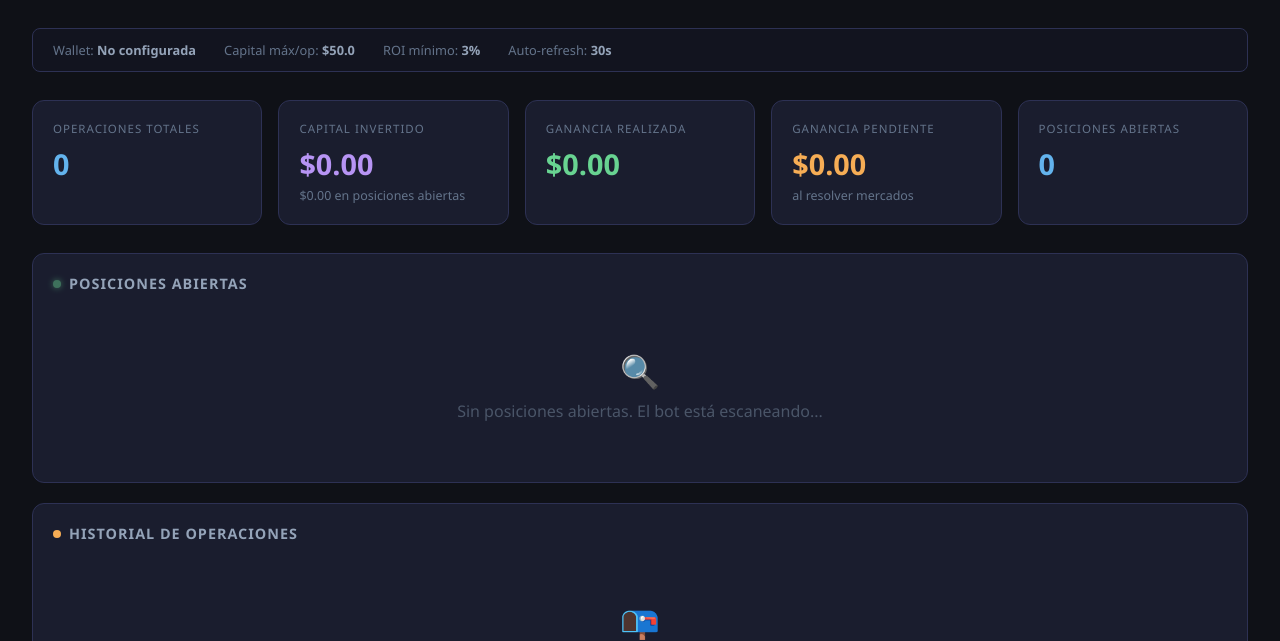
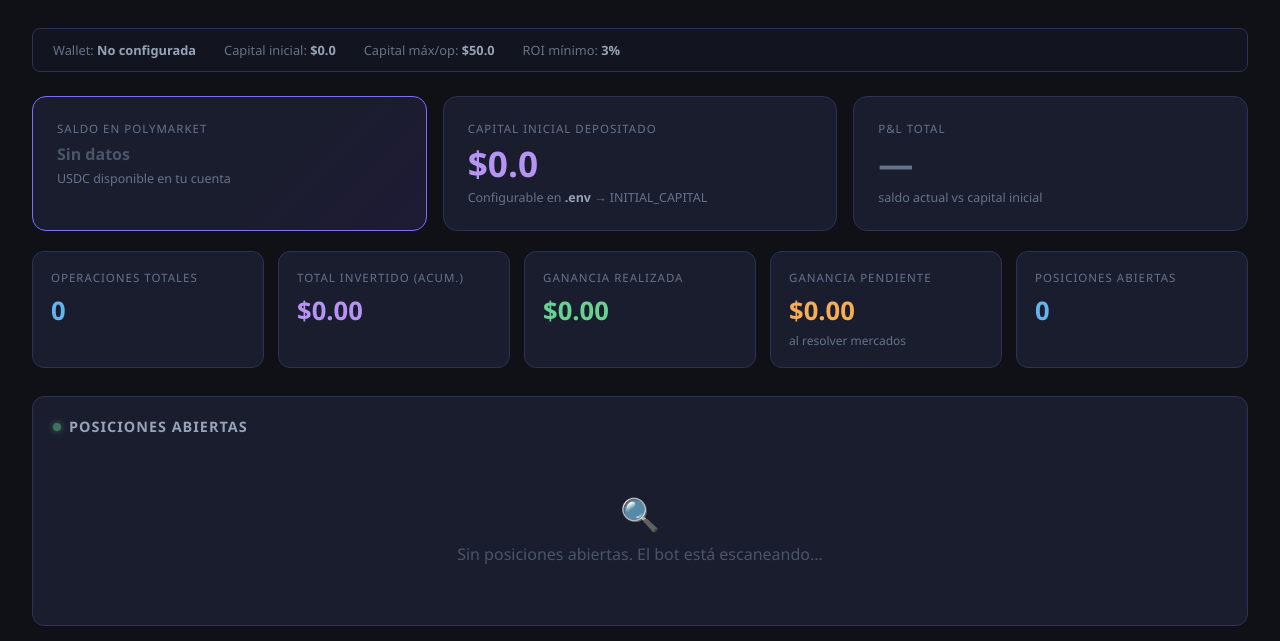
Before and after one commit to arielnardon86/poly_bot, a Flask app: page / in a window 1280 px wide. Shown: the part 61-702 px from the top of the page. Run offline with Flask 3, Linux system fonts and the light colour scheme; the visitor is signed in with stand-in values (Sample User, id 1); data that the repository does not hold is empty.

Commit message:
Add live balance and initial capital to dashboard
- /api/balance endpoint con saldo real de USDC desde Polymarket
- P&L total calculado como saldo actual vs capital inicial
- Hero cards con saldo, capital inicial y rendimiento
- INITIAL_CAPITAL configurable desde .env

Co-Authored-By: Claude Sonnet 4.6 <noreply@anthropic.com>

```diff
--- a/config/settings.py
+++ b/config/settings.py
@@ -21,7 +21,8 @@ GAMMA_URL = "https://gamma-api.polymarket.com"
 DATA_URL = "https://data-api.polymarket.com"
 
 # --- Parámetros del bot ---
-MAX_POSITION_SIZE = float(os.getenv("MAX_POSITION_SIZE", 50))   # USDC máx por operación
+MAX_POSITION_SIZE = float(os.getenv("MAX_POSITION_SIZE", 50))
+INITIAL_CAPITAL = float(os.getenv("INITIAL_CAPITAL", 0))   # USDC máx por operación
 MIN_ROI = float(os.getenv("MIN_ROI", 0.03))                      # 3% ROI mínimo
 DRY_RUN = os.getenv("DRY_RUN", "True").lower() == "true"
 
--- a/dashboard/app.py
+++ b/dashboard/app.py
@@ -3,11 +3,10 @@ Dashboard web del bot de arbitraje — con login protegido.
 
 Uso:
     python dashboard/app.py
-    Luego abre: http://localhost:5000
+    Luego abre: http://localhost:5001
 
-Acceso remoto desde celular (requiere ngrok instalado):
-    ngrok http 5000
-    Usa la URL https://xxxx.ngrok-free.app desde cualquier dispositivo
+Acceso remoto desde celular:
+    ngrok http 5001
 """
 import sys
 import os
@@ -34,6 +33,23 @@ def load_portfolio() -> dict:
         with open(PORTFOLIO_FILE, "r") as f:
             return json.load(f)
     return {"positions": [], "closed": [], "stats": {"total_invested": 0, "total_profit": 0, "trades": 0}}
+
+
+def get_live_balance() -> dict:
+    """Consulta el saldo real de USDC en Polymarket."""
+    try:
+        from src.client import build_client
+        from py_clob_client.clob_types import AssetType, BalanceAllowanceParams
+        client = build_client(authenticated=True)
+        raw = client.get_balance_allowance(
+            params=BalanceAllowanceParams(asset_type=AssetType.COLLATERAL)
+        )
+        # USDC tiene 6 decimales en Polygon
+        raw_balance = int(raw.get("balance", 0))
+        usdc = raw_balance / 1_000_000 if raw_balance > 1000 else raw_balance
+        return {"usdc": round(usdc, 2), "error": None}
+    except Exception as e:
+        return {"usdc": None, "error": str(e)}
 
 
 def login_required(f):
@@ -72,7 +88,35 @@ def index():
         wallet=settings.WALLET_ADDRESS or "No configurada",
         max_position=settings.MAX_POSITION_SIZE,
         min_roi=settings.MIN_ROI * 100,
+        initial_capital=settings.INITIAL_CAPITAL,
     )
+
+
+@app.route("/api/balance")
+@login_required
+def api_balance():
+    balance = get_live_balance()
+    initial = settings.INITIAL_CAPITAL
+    usdc = balance["usdc"]
+
+    pnl = None
+    pnl_pct = None
+    if usdc is not None and initial > 0:
+        # Saldo actual + ganancias pendientes (acciones abiertas)
+        data = load_portfolio()
+        positions = data.get("positions", [])
+        pending = sum(p.get("expected_profit", 0) for p in positions if p.get("status") == "open")
+        total_value = usdc + pending
+        pnl = round(total_value - initial, 2)
+        pnl_pct = round((pnl / initial) * 100, 2) if initial > 0 else 0
+
+    return jsonify({
+        "usdc_balance": usdc,
+        "initial_capital": initial,
+        "pnl": pnl,
+        "pnl_pct": pnl_pct,
+        "error": balance["error"],
+    })
 
 
 @app.route("/api/portfolio")
--- a/dashboard/templates/index.html
+++ b/dashboard/templates/index.html
@@ -8,7 +8,6 @@
     * { box-sizing: border-box; margin: 0; padding: 0; }
     body { font-family: 'Segoe UI', system-ui, sans-serif; background: #0f1117; color: #e2e8f0; min-height: 100vh; }
 
-    /* HEADER */
     header { background: #1a1d2e; border-bottom: 1px solid #2d3154; padding: 16px 32px; display: flex; align-items: center; justify-content: space-between; }
     header h1 { font-size: 1.3rem; font-weight: 700; color: #7c6fff; letter-spacing: 0.5px; }
     .mode-badge { padding: 4px 12px; border-radius: 20px; font-size: 0.75rem; font-weight: 700; letter-spacing: 1px; }
@@ -16,26 +15,38 @@
     .mode-live { background: #1a2e1a; color: #68d391; border: 1px solid #68d391; }
     .last-updated { font-size: 0.75rem; color: #64748b; }
 
-    /* LAYOUT */
     main { padding: 28px 32px; max-width: 1300px; margin: 0 auto; }
 
+    /* BALANCE HERO */
+    .balance-hero { display: grid; grid-template-columns: repeat(auto-fit, minmax(220px, 1fr)); gap: 16px; margin-bottom: 20px; }
+    .hero-card { background: #1a1d2e; border: 1px solid #2d3154; border-radius: 14px; padding: 24px; position: relative; overflow: hidden; }
+    .hero-card.highlight { border-color: #7c6fff; background: linear-gradient(135deg, #1a1d2e 60%, #1e1a35); }
+    .hero-card .label { font-size: 0.72rem; text-transform: uppercase; letter-spacing: 1px; color: #64748b; margin-bottom: 10px; }
+    .hero-card .value { font-size: 2.2rem; font-weight: 800; line-height: 1; }
+    .hero-card .sub   { font-size: 0.78rem; color: #64748b; margin-top: 8px; }
+    .hero-card .sub b { color: #94a3b8; }
+    .pnl-positive { color: #68d391; }
+    .pnl-negative { color: #fc8181; }
+    .pnl-neutral  { color: #64748b; }
+
     /* CARDS ROW */
-    .cards { display: grid; grid-template-columns: repeat(auto-fit, minmax(200px, 1fr)); gap: 16px; margin-bottom: 28px; }
-    .card { background: #1a1d2e; border: 1px solid #2d3154; border-radius: 12px; padding: 20px; }
+    .cards { display: grid; grid-template-columns: repeat(auto-fit, minmax(180px, 1fr)); gap: 14px; margin-bottom: 28px; }
+    .card { background: #1a1d2e; border: 1px solid #2d3154; border-radius: 12px; padding: 18px; }
     .card .label { font-size: 0.72rem; text-transform: uppercase; letter-spacing: 1px; color: #64748b; margin-bottom: 8px; }
-    .card .value { font-size: 1.8rem; font-weight: 700; }
-    .card .sub   { font-size: 0.78rem; color: #64748b; margin-top: 4px; }
-    .green { color: #68d391; }
+    .card .value { font-size: 1.6rem; font-weight: 700; }
+    .card .sub   { font-size: 0.75rem; color: #64748b; margin-top: 4px; }
+    .green  { color: #68d391; }
     .yellow { color: #f6ad55; }
-    .blue  { color: #63b3ed; }
+    .blue   { color: #63b3ed; }
     .purple { color: #b794f4; }
+    .white  { color: #e2e8f0; }
 
-    /* TABLES */
     .section { background: #1a1d2e; border: 1px solid #2d3154; border-radius: 12px; padding: 20px; margin-bottom: 20px; }
     .section h2 { font-size: 0.9rem; font-weight: 600; color: #94a3b8; text-transform: uppercase; letter-spacing: 1px; margin-bottom: 16px; display: flex; align-items: center; gap: 8px; }
     .dot { width: 8px; height: 8px; border-radius: 50%; display: inline-block; }
     .dot-green  { background: #68d391; box-shadow: 0 0 6px #68d391; animation: pulse 2s infinite; }
     .dot-yellow { background: #f6ad55; }
+    .dot-blue   { background: #63b3ed; }
 
     table { width: 100%; border-collapse: collapse; font-size: 0.85rem; }
     th { text-align: left; padding: 8px 12px; color: #64748b; font-weight: 500; font-size: 0.75rem; text-transform: uppercase; letter-spacing: 0.5px; border-bottom: 1px solid #2d3154; }
@@ -51,13 +62,13 @@
     .empty-state { text-align: center; padding: 40px; color: #4a5568; }
     .empty-state .icon { font-size: 2rem; margin-bottom: 8px; }
 
-    /* CONFIG STRIP */
-    .config-strip { background: #12141f; border: 1px solid #2d3154; border-radius: 8px; padding: 12px 20px; display: flex; gap: 28px; flex-wrap: wrap; margin-bottom: 28px; font-size: 0.8rem; color: #64748b; }
+    .config-strip { background: #12141f; border: 1px solid #2d3154; border-radius: 8px; padding: 12px 20px; display: flex; gap: 28px; flex-wrap: wrap; margin-bottom: 24px; font-size: 0.8rem; color: #64748b; }
     .config-strip span b { color: #94a3b8; }
 
+    .spinner { display: inline-block; width: 14px; height: 14px; border: 2px solid #2d3154; border-top-color: #7c6fff; border-radius: 50%; animation: spin 0.8s linear infinite; vertical-align: middle; }
+    @keyframes spin  { to { transform: rotate(360deg); } }
     @keyframes pulse { 0%,100%{opacity:1} 50%{opacity:.4} }
 
-    /* REFRESH */
     .refresh-bar { position: fixed; bottom: 20px; right: 24px; background: #1a1d2e; border: 1px solid #2d3154; border-radius: 20px; padding: 8px 16px; font-size: 0.75rem; color: #64748b; }
     .refresh-bar b { color: #7c6fff; }
   </style>
@@ -76,18 +87,38 @@
 </header>
 
 <main>
-  <!-- Configuración -->
+
+  <!-- Config strip -->
   <div class="config-strip">
     <span>Wallet: <b>{{ wallet[:6] + '...' + wallet[-4:] if wallet and wallet != 'No configurada' else wallet }}</b></span>
+    <span>Capital inicial: <b>${{ initial_capital }}</b></span>
     <span>Capital máx/op: <b>${{ max_position }}</b></span>
     <span>ROI mínimo: <b>{{ min_roi|int }}%</b></span>
-    <span>Auto-refresh: <b>30s</b></span>
+  </div>
+
+  <!-- BALANCE HERO -->
+  <div class="balance-hero">
+    <div class="hero-card highlight">
+      <div class="label">Saldo en Polymarket</div>
+      <div class="value white" id="hero-balance"><span class="spinner"></span></div>
+      <div class="sub">USDC disponible en tu cuenta</div>
+    </div>
+    <div class="hero-card">
+      <div class="label">Capital inicial depositado</div>
+      <div class="value purple">${{ initial_capital }}</div>
+      <div class="sub">Configurable en <b>.env</b> → INITIAL_CAPITAL</div>
+    </div>
+    <div class="hero-card">
+      <div class="label">P&amp;L total</div>
+      <div class="value" id="hero-pnl"><span class="spinner"></span></div>
+      <div class="sub" id="hero-pnl-sub">saldo actual vs capital inicial</div>
+    </div>
   </div>
 
   <!-- KPI Cards -->
-  <div class="cards" id="cards">
+  <div class="cards">
     <div class="card"><div class="label">Operaciones totales</div><div class="value blue" id="kpi-trades">—</div></div>
-    <div class="card"><div class="label">Capital invertido</div><div class="value purple" id="kpi-invested">—</div><div class="sub" id="kpi-invested-open"></div></div>
+    <div class="card"><div class="label">Total invertido (acum.)</div><div class="value purple" id="kpi-invested">—</div></div>
     <div class="card"><div class="label">Ganancia realizada</div><div class="value green" id="kpi-profit">—</div></div>
     <div class="card"><div class="label">Ganancia pendiente</div><div class="value yellow" id="kpi-pending">—</div><div class="sub">al resolver mercados</div></div>
     <div class="card"><div class="label">Posiciones abiertas</div><div class="value blue" id="kpi-open">—</div></div>
@@ -101,47 +132,69 @@
     </div>
   </div>
 
-  <!-- Historial de Trades -->
+  <!-- Historial -->
   <div class="section">
     <h2><span class="dot dot-yellow"></span>Historial de Operaciones</h2>
     <div id="trade-history-container">
       <div class="empty-state"><div class="icon">📋</div><div>Cargando...</div></div>
     </div>
   </div>
+
 </main>
 
 <div class="refresh-bar">Refrescando en <b id="countdown">30</b>s</div>
 
 <script>
-async function loadData() {
+async function loadBalance() {
   try {
-    const [portfolio, status] = await Promise.all([
-      fetch('/api/portfolio').then(r => r.json()),
-      fetch('/api/status').then(r => r.json()),
-    ]);
+    const b = await fetch('/api/balance').then(r => r.json());
 
-    // KPIs
+    // Saldo USDC
+    const balEl = document.getElementById('hero-balance');
+    if (b.usdc !== null && b.usdc !== undefined) {
+      balEl.textContent = '$' + b.usdc.toFixed(2);
+      balEl.className = 'value white';
+    } else {
+      balEl.textContent = 'Sin datos';
+      balEl.style.color = '#4a5568';
+      balEl.style.fontSize = '1rem';
+    }
+
+    // P&L
+    const pnlEl  = document.getElementById('hero-pnl');
+    const pnlSub = document.getElementById('hero-pnl-sub');
+    if (b.pnl !== null && b.pnl !== undefined) {
+      const sign = b.pnl >= 0 ? '+' : '';
+      pnlEl.textContent = sign + '$' + b.pnl.toFixed(2);
+      pnlEl.className = 'value ' + (b.pnl > 0 ? 'pnl-positive' : b.pnl < 0 ? 'pnl-negative' : 'pnl-neutral');
+      pnlSub.textContent = (b.pnl_pct >= 0 ? '+' : '') + b.pnl_pct.toFixed(2) + '% vs capital inicial';
+    } else {
+      pnlEl.textContent = '—';
+      pnlEl.className = 'value pnl-neutral';
+    }
+  } catch(e) {
+    document.getElementById('hero-balance').textContent = 'Error';
+    document.getElementById('hero-pnl').textContent = '—';
+  }
+}
+
+async function loadPortfolio() {
+  try {
+    const portfolio = await fetch('/api/portfolio').then(r => r.json());
     const s = portfolio.stats;
+
     document.getElementById('kpi-trades').textContent = s.total_trades;
     document.getElementById('kpi-invested').textContent = '$' + s.total_invested.toFixed(2);
-    document.getElementById('kpi-invested-open').textContent = '$' + s.invested_in_open.toFixed(2) + ' en posiciones abiertas';
     document.getElementById('kpi-profit').textContent = '$' + s.total_profit_realized.toFixed(2);
     document.getElementById('kpi-pending').textContent = '$' + s.total_profit_pending.toFixed(2);
     document.getElementById('kpi-open').textContent = s.open_positions;
 
-    // Last updated
+    renderOpenPositions(portfolio.open_positions);
+    renderTradeHistory(portfolio.recent_trades);
+
     const now = new Date();
     document.getElementById('last-updated').textContent = 'Actualizado: ' + now.toLocaleTimeString();
-
-    // Open positions table
-    renderOpenPositions(portfolio.open_positions);
-
-    // Trade history
-    renderTradeHistory(portfolio.recent_trades);
-
-  } catch(e) {
-    console.error('Error cargando datos:', e);
-  }
+  } catch(e) { console.error(e); }
 }
 
 function fmtDate(iso) {
@@ -151,40 +204,35 @@ function fmtDate(iso) {
 }
 
 function renderOpenPositions(positions) {
-  const container = document.getElementById('open-positions-container');
+  const c = document.getElementById('open-positions-container');
   if (!positions || positions.length === 0) {
-    container.innerHTML = '<div class="empty-state"><div class="icon">🔍</div><div>Sin posiciones abiertas. El bot está escaneando...</div></div>';
+    c.innerHTML = '<div class="empty-state"><div class="icon">🔍</div><div>Sin posiciones abiertas. El bot está escaneando...</div></div>';
     return;
   }
   let html = '<table><thead><tr><th>Mercado</th><th>Acciones</th><th>YES ask</th><th>NO ask</th><th>Costo</th><th>Ganancia esperada</th><th>ROI</th><th>Fecha</th><th>Tipo</th></tr></thead><tbody>';
   for (const p of positions) {
-    const roi = (p.roi * 100).toFixed(2);
     const dry = p.dry_run ? '<span class="badge badge-dry">DRY</span>' : '<span class="badge badge-open">LIVE</span>';
     html += `<tr>
       <td title="${p.question}">${p.question.length > 45 ? p.question.substring(0,45)+'…' : p.question}</td>
-      <td>${p.shares}</td>
-      <td>$${p.yes_ask.toFixed(3)}</td>
-      <td>$${p.no_ask.toFixed(3)}</td>
+      <td>${p.shares}</td><td>$${p.yes_ask.toFixed(3)}</td><td>$${p.no_ask.toFixed(3)}</td>
       <td class="purple">$${p.cost_total.toFixed(2)}</td>
       <td class="green">$${p.expected_profit.toFixed(2)}</td>
-      <td class="yellow">${roi}%</td>
-      <td>${fmtDate(p.timestamp)}</td>
-      <td>${dry}</td>
+      <td class="yellow">${(p.roi*100).toFixed(2)}%</td>
+      <td>${fmtDate(p.timestamp)}</td><td>${dry}</td>
     </tr>`;
   }
   html += '</tbody></table>';
-  container.innerHTML = html;
+  c.innerHTML = html;
 }
 
 function renderTradeHistory(trades) {
-  const container = document.getElementById('trade-history-container');
+  const c = document.getElementById('trade-history-container');
   if (!trades || trades.length === 0) {
-    container.innerHTML = '<div class="empty-state"><div class="icon">📭</div><div>Sin operaciones registradas aún.</div></div>';
+    c.innerHTML = '<div class="empty-state"><div class="icon">📭</div><div>Sin operaciones registradas aún.</div></div>';
     return;
   }
   let html = '<table><thead><tr><th>ID</th><th>Mercado</th><th>Acciones</th><th>Costo</th><th>Ganancia</th><th>ROI</th><th>Estado</th><th>Fecha</th></tr></thead><tbody>';
   for (const p of trades) {
-    const roi = (p.roi * 100).toFixed(2);
     const statusBadge = p.status === 'open'
       ? '<span class="badge badge-open">Abierta</span>'
       : '<span class="badge badge-closed">Cerrada</span>';
@@ -195,13 +243,17 @@ function renderTradeHistory(trades) {
       <td>${p.shares}</td>
       <td class="purple">$${p.cost_total.toFixed(2)}</td>
       <td class="green">$${p.expected_profit.toFixed(2)}</td>
-      <td class="yellow">${roi}%</td>
+      <td class="yellow">${(p.roi*100).toFixed(2)}%</td>
       <td>${statusBadge}${dry}</td>
       <td>${fmtDate(p.timestamp)}</td>
     </tr>`;
   }
   html += '</tbody></table>';
-  container.innerHTML = html;
+  c.innerHTML = html;
+}
+
+async function loadAll() {
+  await Promise.all([loadBalance(), loadPortfolio()]);
 }
 
 // Auto-refresh
@@ -209,13 +261,10 @@ let countdown = 30;
 setInterval(() => {
   countdown--;
   document.getElementById('countdown').textContent = countdown;
-  if (countdown <= 0) {
-    countdown = 30;
-    loadData();
-  }
+  if (countdown <= 0) { countdown = 30; loadAll(); }
 }, 1000);
 
-loadData();
+loadAll();
 </script>
 </body>
 </html>
```
Also changed, not shown: 1 other file.
